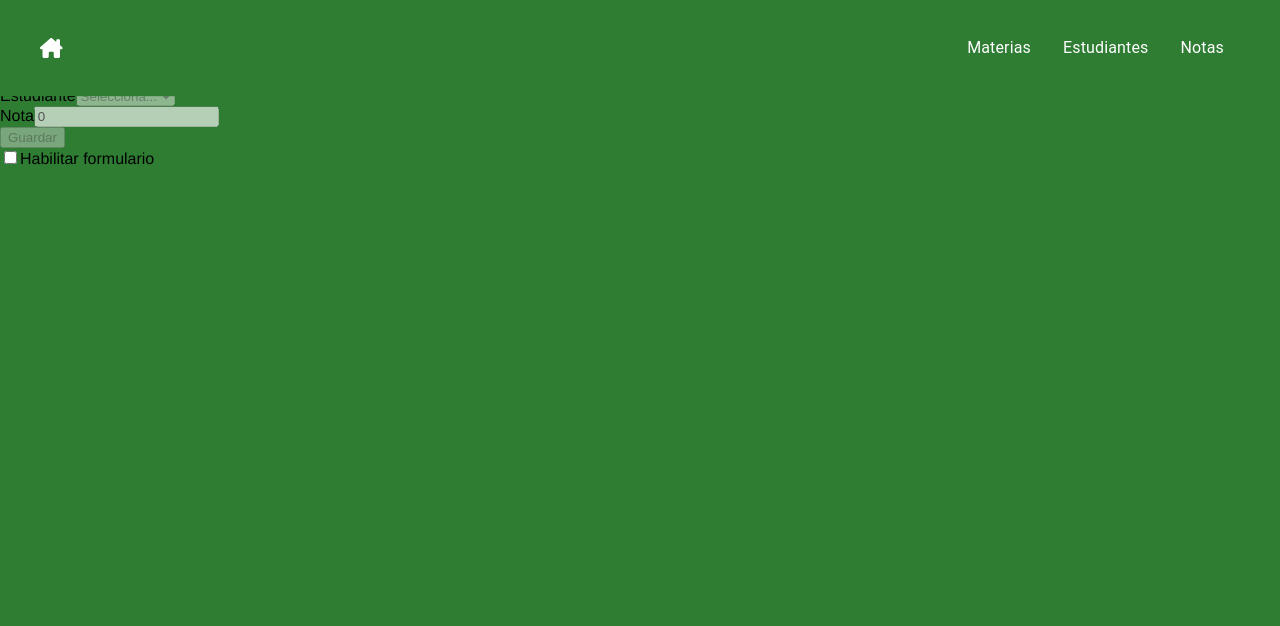
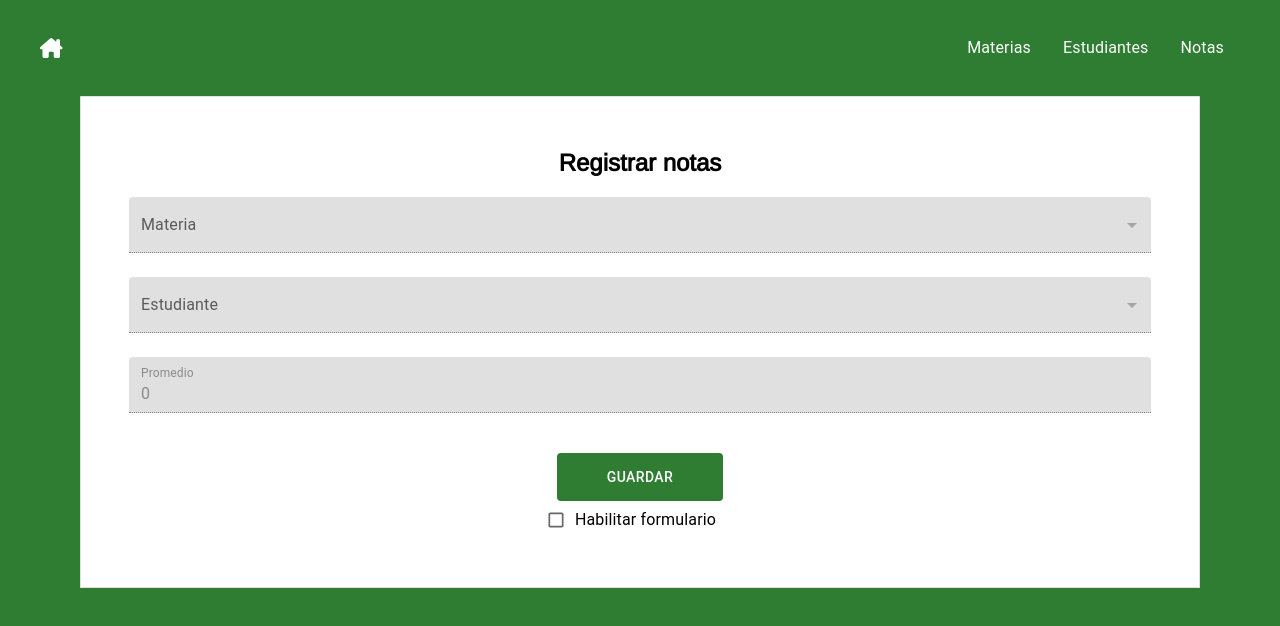
Before and after one commit to julianamxg/sistema---estudiantes, a React (Create React App) app: page /notas in a window 1280 px wide. Shown: the top 626 px of the page. Built offline with nearby package versions, Linux system fonts and the light colour scheme.

Commit message:
Modulo notas con material ui inicio de modal (botón y ejemplo de prueba)

```diff
--- a/package.json
+++ b/package.json
@@ -9,6 +9,7 @@
     "@fortawesome/free-brands-svg-icons": "^6.2.1",
     "@fortawesome/free-solid-svg-icons": "^6.2.1",
     "@fortawesome/react-fontawesome": "^0.2.0",
+    "@mui/icons-material": "^5.11.0",
     "@mui/material": "^5.11.8",
     "@testing-library/jest-dom": "^5.16.5",
     "@testing-library/react": "^13.4.0",
--- a/src/components/notas/ListarNotas.tsx
+++ b/src/components/notas/ListarNotas.tsx
@@ -4,6 +4,17 @@ import INotas from '../modelos/notas/entidades/INotas';
 import { FunctionComponent } from 'react';
 import { Nota } from './Nota';
 import { editarNota } from '../modelos/notas';
+import { Button, TableContainer, Modal, Typography } from "@mui/material";
+import Table from '@mui/material/Table';
+import TableBody from '@mui/material/TableBody';
+import TableCell, { tableCellClasses } from '@mui/material/TableCell';
+import TableHead from '@mui/material/TableHead';
+import TableRow from '@mui/material/TableRow';
+import AddIcon from '@mui/icons-material/Add';
+import { Icon } from '@mui/material';
+import { Box } from "@mui/material";
+import { styled } from '@mui/material/styles';
+import * as React from 'react';
 
 export interface ListarNotasProps {
     eliminarNota: (id?: string) => any
@@ -11,35 +22,94 @@ export interface ListarNotasProps {
 }
 
 export const ListarNotas: FunctionComponent<ListarNotasProps> = ({ eliminarNota, notas }) => {
+    const StyledTableCell = styled(TableCell)(({ theme }) => ({
+        [`&.${tableCellClasses.head}`]: {
+            backgroundColor: theme.palette.common.white,
+            color: theme.palette.common.black,
+            fontWeight: 'bolder',
+            borderTop: '1px solid rgba(224, 224, 224, 1)'
+        },
+        [`&.${tableCellClasses.body}`]: {
+            fontSize: 14,
+        },
+    }));
+
+    const [open, setOpen] = React.useState(false);
+    const handleOpen = () => setOpen(true);
+    const handleClose = () => setOpen(false);
+
+    const style = {
+        position: 'absolute' as 'absolute',
+        top: '50%',
+        left: '50%',
+        transform: 'translate(-50%, -50%)',
+        width: 400,
+        bgcolor: 'background.paper',
+        border: '2px solid #000',
+        boxShadow: 24,
+        p: 4,
+      };
+
+
     return (
-            <div className="tabla">
-                <div className="encabezadoTabla">
-                    <h2>Notas registradas</h2>
-                    <button id="botonRecargar"><FontAwesomeIcon icon={faRotateRight} /></button>
-                </div>
-                {
-                    notas.length > 0 ? (
-                        <table>
-                            <thead>
-                                <tr>
-                                    <td>Materia</td>
-                                    <td>Estudiante</td>
-                                    <td>Promedio</td>
-                                    <td colSpan={2}>Acciones</td>
-                                </tr>
-                            </thead>
+        <Box sx={{
+            margin: '1.5rem',
+            padding: '2rem',
+            background: '#fff'
+        }}>
+            <div>
+                <Button color='success' onClick={handleOpen}>
+                    <Icon color="success" sx={{
+                        paddingBottom: '1rem',
+                        paddingRight: '1rem'
+                    }}>
+                        <AddIcon sx={{ fontSize: 40 }} />
 
-                            <tbody>
-                            {
-                                notas.map((nota: INotas) =>
-                                  <Nota key={nota.id} nota={nota} editarNota={editarNota} eliminarNota={eliminarNota}/>)}
-                        </tbody>
-                    </table>
+                    </Icon>
+                    Agregar
+                </Button>
+                <Modal
+                    open={open}
+                    onClose={handleClose}
+                    aria-labelledby="modal-modal-title"
+                    aria-describedby="modal-modal-description"
+                >
+                    <Box sx={style}>
+                        <Typography id="modal-modal-title" variant="h6" component="h2">
+                            Text in a modal
+                        </Typography>
+                        <Typography id="modal-modal-description" sx={{ mt: 2 }}>
+                            Duis mollis, est non commodo luctus, nisi erat porttitor ligula.
+                        </Typography>
+                    </Box>
+                </Modal>
+            </div>
+
+            {
+                notas.length > 0 ? (
+                    <TableContainer>
+                        <Table sx={{ minWidth: 650, border: '1px solid rgb(224, 224, 224)', }} aria-label="customized table">
+                            <TableHead>
+                                <TableRow>
+                                    <StyledTableCell align="center">Materia</StyledTableCell>
+                                    <StyledTableCell align="center">Estudiante</StyledTableCell>
+                                    <StyledTableCell align="center">Promedio</StyledTableCell>
+                                    <StyledTableCell align="center" colSpan={2}>Acciones</StyledTableCell>
+                                </TableRow>
+                            </TableHead>
+
+                            <TableBody>
+                                {
+                                    notas.map((nota: INotas) =>
+                                        <Nota key={nota.id} nota={nota} editarNota={editarNota} eliminarNota={eliminarNota} />)}
+                            </TableBody>
+                        </Table>
+                    </TableContainer>
                 ) : (
                     <p className="">No hay notas</p>
                 )
             }
 
-        </div >
+        </Box>
     )
 }
--- a/src/components/notas/RegistrarNotas.tsx
+++ b/src/components/notas/RegistrarNotas.tsx
@@ -1,12 +1,20 @@
-import { FunctionComponent } from "react";import IEstudiante from "../modelos/estudiantes/entidades/IEstudiante";
+import { FunctionComponent } from "react"; import IEstudiante from "../modelos/estudiantes/entidades/IEstudiante";
 import IMateria from "../modelos/materias/entidades/IMateria";
- import INotas from "../modelos/notas/entidades/INotas";
+import INotas from "../modelos/notas/entidades/INotas";
 import { MenuPrincipal } from "../Menu"
 import Swal from "sweetalert2";
+import { TextField, Select, MenuItem, InputLabel, FormControl, Box, Checkbox, FormControlLabel, Grid, Button } from "@mui/material";
+
+const estilosIndependientes = {
+    background: '#2e7d32',
+    color: 'white',
+    height: 48,
+    padding: '0px 50px'
+};
 
 interface CatalogosNotas {
-    listaMaterias : IMateria[]
-    listaEstudiantes : IEstudiante[]
+    listaMaterias: IMateria[]
+    listaEstudiantes: IEstudiante[]
 }
 
 export interface RegistrarNotasProps {
@@ -14,7 +22,7 @@ export interface RegistrarNotasProps {
     nota: INotas;
     alCambiarValor: (key: string, value: string) => any
     limpiar: () => any;
-    catalogos : CatalogosNotas;
+    catalogos: CatalogosNotas;
     inputLectura: any;
     habilitarFormulario: () => any;
 }
@@ -32,7 +40,7 @@ export const RegistrarNotas: FunctionComponent<RegistrarNotasProps> = ({ guardar
             return false;
         }
 
-        if (String(nota.promedio).length !== 2){
+        if (String(nota.promedio).length !== 2) {
             Swal.fire({
                 text: `El campo "Promedio" solo debe tener 2 digitos`,
                 icon: 'warning',
@@ -46,45 +54,104 @@ export const RegistrarNotas: FunctionComponent<RegistrarNotasProps> = ({ guardar
     return (
         <>
             <MenuPrincipal />
-            <div className="formulario">
-                <form onSubmit={handleSubmit}>
-                    <h2>Registrar notas</h2>
-                    {/* <Link to={'/'}>Inicio</Link> */}
-                    <div className="grupos" >
-                        <div className="grupo-input">
-                            <label htmlFor="materia">Materia</label>
-                            <select disabled={inputLectura} onChange={(e) => alCambiarValor(e.target.name, e.target.value)} value={nota.materia} name="materia" id="materia">
+            <Box
+                component="form"
+                sx={{
+                    display: 'flex',
+                    flexDirection: 'column',
+                    alignItems: 'center',
+                    marginTop: '5rem',
+                    marginBottom: '2rem',
+                    background: '#fff',
+                    marginLeft: '5rem',
+                    marginRight: '5rem',
+                    border: '1px solid rgb(224, 224, 224)',
+                    padding: '3rem',
+                }}
+                noValidate
+                autoComplete="off"
+                onSubmit={handleSubmit}
+            >
 
-                               <option>Selecciona...</option>
+                <h2>Registrar notas</h2>
+                <Grid container spacing={3}>
+                    <Grid item xs={12} sm={12}>
+                        <FormControl variant="filled" sx={{
+                            width: '100%',
+                            mx: 'auto'
+                        }}>
+                            <InputLabel color="success" id="demo-simple-select-filled-label" >Materia</InputLabel>
+                            <Select
+                                disabled={inputLectura}
+                                onChange={(e) => alCambiarValor(e.target.name, e.target.value)}
+                                value={nota.materia}
+                                name="materia"
+                                id="materia"
+                                color="success"
+                            >
+
+                                <MenuItem>Selecciona...</MenuItem>
                                 {catalogos.listaMaterias.map((materia) => (
 
-                                    <option key={materia.id}>{materia.materia}</option>
+                                    <MenuItem key={materia.id}>{materia.materia}</MenuItem>
                                 ))}
-                            </select>
+                            </Select>
+                        </FormControl>
+                    </Grid>
 
-                        </div>
-                        <div className="grupo-input">
-                            <label htmlFor="estudiante">Estudiante</label>
-                            <select disabled={inputLectura} onChange={(e) => alCambiarValor(e.target.name, e.target.value)} value={nota.estudiante} name="estudiante" id="estudiante">
-                                <option>Selecciona...</option>
+                    <Grid item xs={12} sm={12}>
+                        <FormControl variant="filled" sx={{
+                            width: '100%',
+                            mx: 'auto'
+                        }}>
+                            <InputLabel color="success" id="demo-simple-select-filled-label">Estudiante</InputLabel>
+                            <Select disabled={inputLectura}
+                            onChange={(e) => alCambiarValor(e.target.name, e.target.value)}
+                             value={nota.estudiante}
+                             name="estudiante"
+                             id="demo-simple-select-filled estudiante"
+                             color="success"
+                             >
+                                <MenuItem>Selecciona...</MenuItem>
                                 {catalogos.listaEstudiantes.map((estudiante) => (
-                                    <option key={estudiante.id}>{estudiante.nombres}</option>
+                                    <MenuItem key={estudiante.id}>{estudiante.nombres}</MenuItem>
                                 ))}
-                            </select>
-                        </div>
-                        <div className="grupo-input">
-                            <label htmlFor="nota">Nota</label>
-                            <input disabled={inputLectura} onChange={(e) => alCambiarValor(e.target.name, e.target.value)} value={nota.promedio} type="number" name="promedio" id="promedio" placeholder="Ingresa el promedio de la materia" />
-                        </div>
-                        <button disabled={inputLectura} type="submit">Guardar</button>
-                        <div className="habilitar">
-                        <input className="checkbox" onClick={habilitarFormulario} type="checkbox" name="habilitar" id="habilitar" />
-                        {/* <FontAwesomeIcon icon={faCheck} ></FontAwesomeIcon> */}
-                        <label htmlFor="habilitar">Habilitar formulario</label>
-                    </div>
-                    </div>
-                </form>
-            </div>
+                            </Select>
+                        </FormControl>
+
+                    </Grid>
+
+                    <Grid item xs={12} sm={12}>
+                        <TextField
+                            sx={{
+                                width: '100%',
+                                mx: 'auto',
+                                marginBottom: '1.5rem'
+                            }}
+                            disabled={inputLectura}
+                            onChange={(e) => alCambiarValor(e.target.name, e.target.value)}
+                            value={nota.promedio}
+                            type="number"
+                            name="promedio"
+                            id="filled-basic promedio"
+                            color="success"
+                            label="Promedio"
+                            variant="filled"
+                        >
+
+                        </TextField>
+                    </Grid>
+                </Grid>
+                <div>
+                    <Button sx={{ marginTop: '1rem' }} style={estilosIndependientes} disabled={inputLectura} type="submit">Guardar</Button>
+                </div>
+                <FormControlLabel
+                    label="Habilitar formulario"
+                    control={
+                        <Checkbox size="small" name="habilitar" id="habilitar" onClick={habilitarFormulario} color="success" />}
+                />
+
+            </Box >
         </>
     )
 }
```
Also changed, not shown: src/components/estudiante/Estudiante.tsx (+0 -23 lines), src/components/estudiante/ListarEstudiantes.tsx (+2 -34 lines), src/components/estudiante/RegistrarEstudiante.tsx (+11 -23 lines), src/components/notas/Nota.tsx (+26 -15 lines), 1 other file (tests, documents, lock files or other folders).
